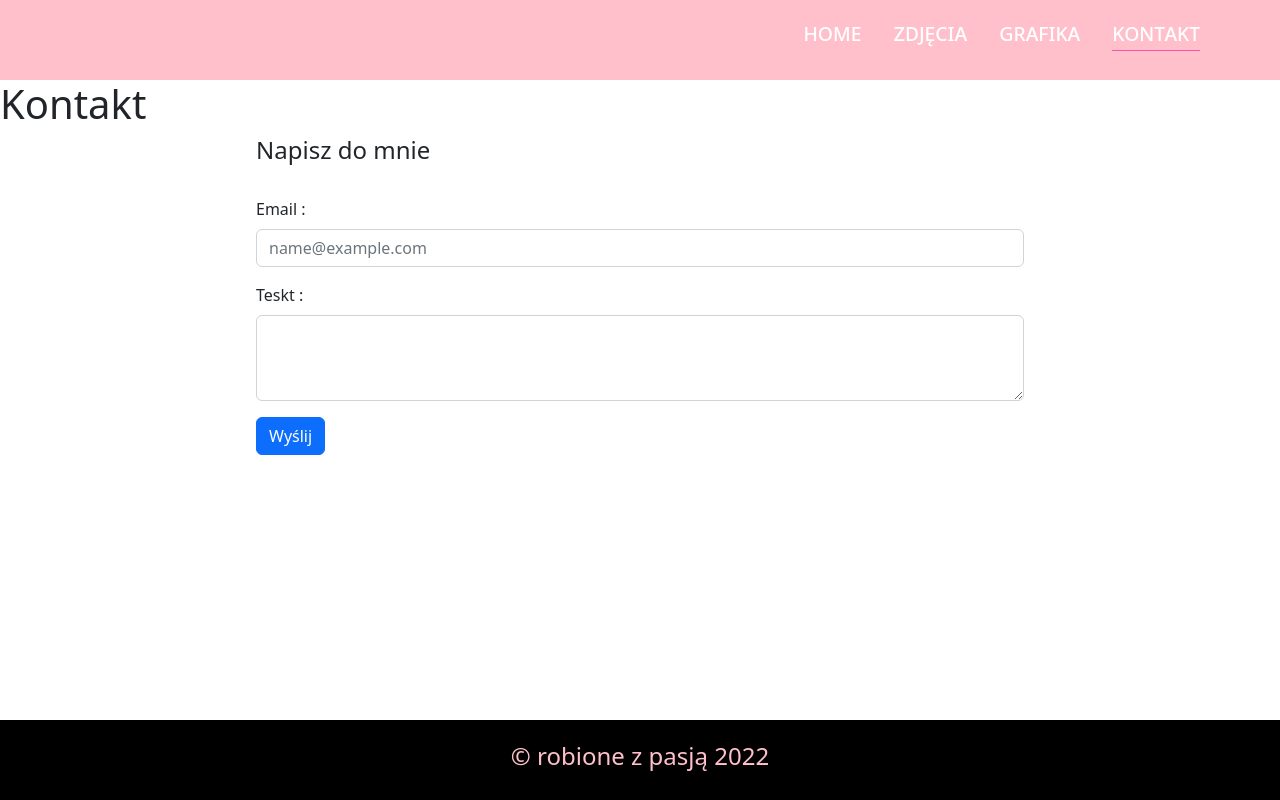
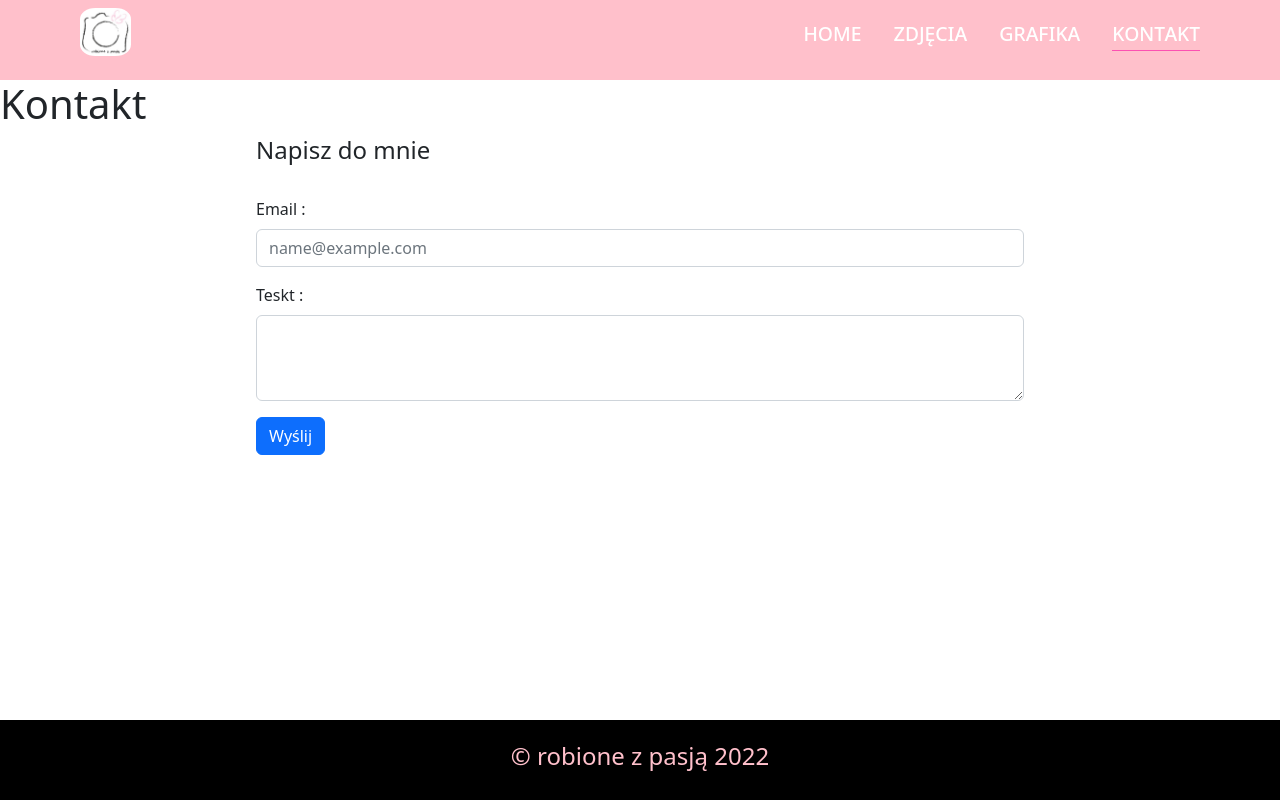
Before and after one commit to SlavMaxGitHub/portfolio-robione-z-pasja, a React (Create React App) app in the folder my-app/: page /contacts in a window 1280 px wide. Built offline with nearby package versions, Linux system fonts and the light colour scheme.

Commit message:
add logo to navigation bar

```diff
--- a/my-app/src/components/Navigation/Navigation.jsx
+++ b/my-app/src/components/Navigation/Navigation.jsx
@@ -1,7 +1,8 @@
 import React from "react";
-import { NavLink } from "react-router-dom";
+import { NavLink, Link } from "react-router-dom";
 
 import "./Navigation.scss";
+import logo from "../../images/logo72ppi.jpg";
 
 const list = [
   { name: "home", path: "/", exact: true },
@@ -25,6 +26,13 @@ const Navigation = () => {
   return (
     <header className="header">
       <nav className="navigation">
+        <Link to="/">
+          <img
+            className="navigation-logo"
+            src={logo}
+            alt="logo robione z pasją"
+          />
+        </Link>
         <ul className="navigation__list">{menu}</ul>
       </nav>
     </header>
--- a/my-app/src/components/Navigation/Navigation.scss
+++ b/my-app/src/components/Navigation/Navigation.scss
@@ -1,12 +1,21 @@
 .active {
   border-bottom: 1px solid rgb(252, 81, 178);
 }
+
 .navigation {
-  width: 100%;
+  width: 100vw;
   height: 5rem;
   background-color: pink;
   display: flex;
-  justify-content: flex-end;
+  justify-content: space-between;
+
+  &-logo {
+    width: auto;
+    height: 80%;
+    border-radius: 30%;
+    padding: 0.5rem 0;
+    margin-left: 5rem;
+  }
 
   &__list {
     align-items: center;
```
Also changed, not shown: my-app/src/images/logo72ppi.jpg (added).
